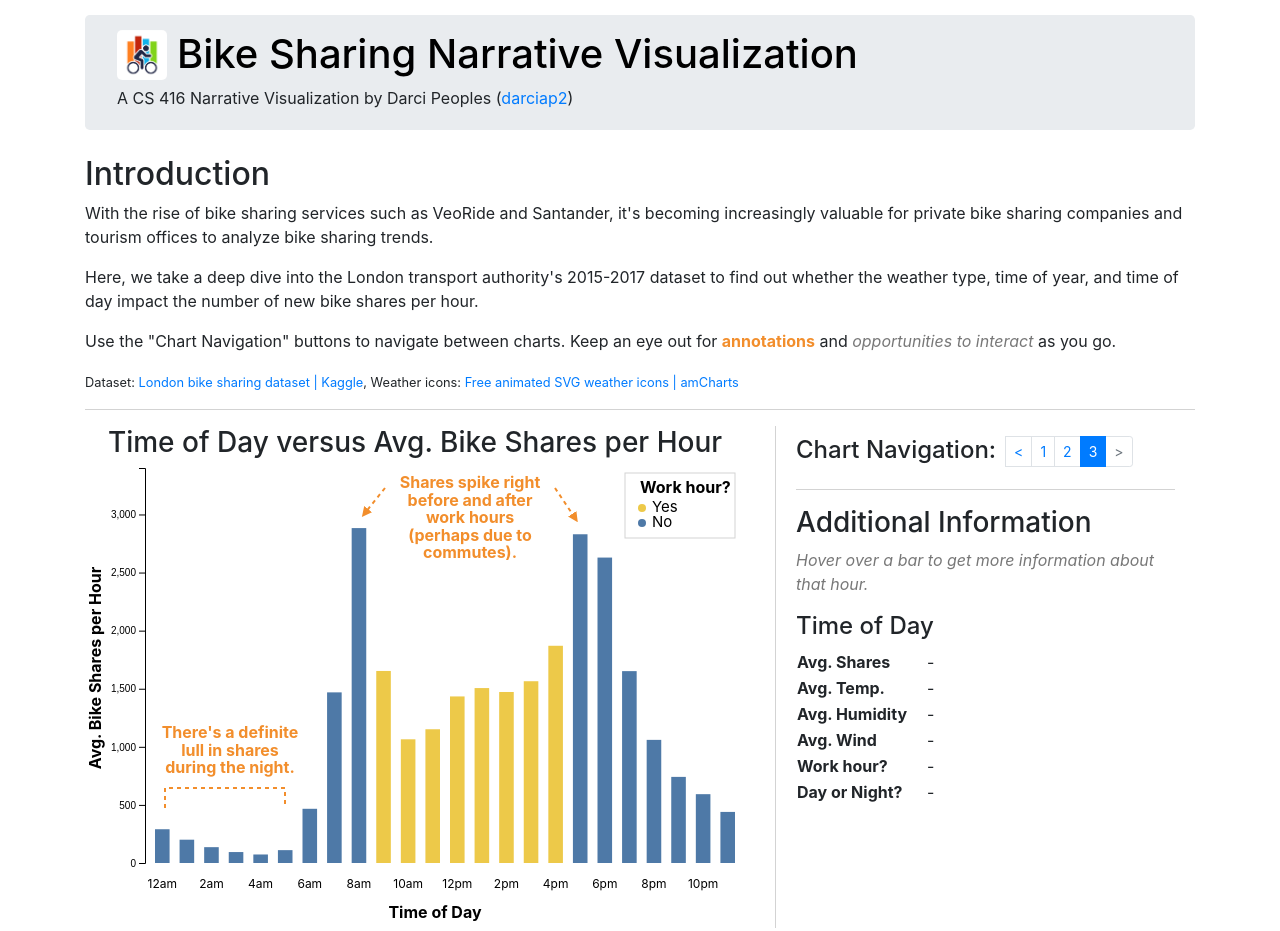
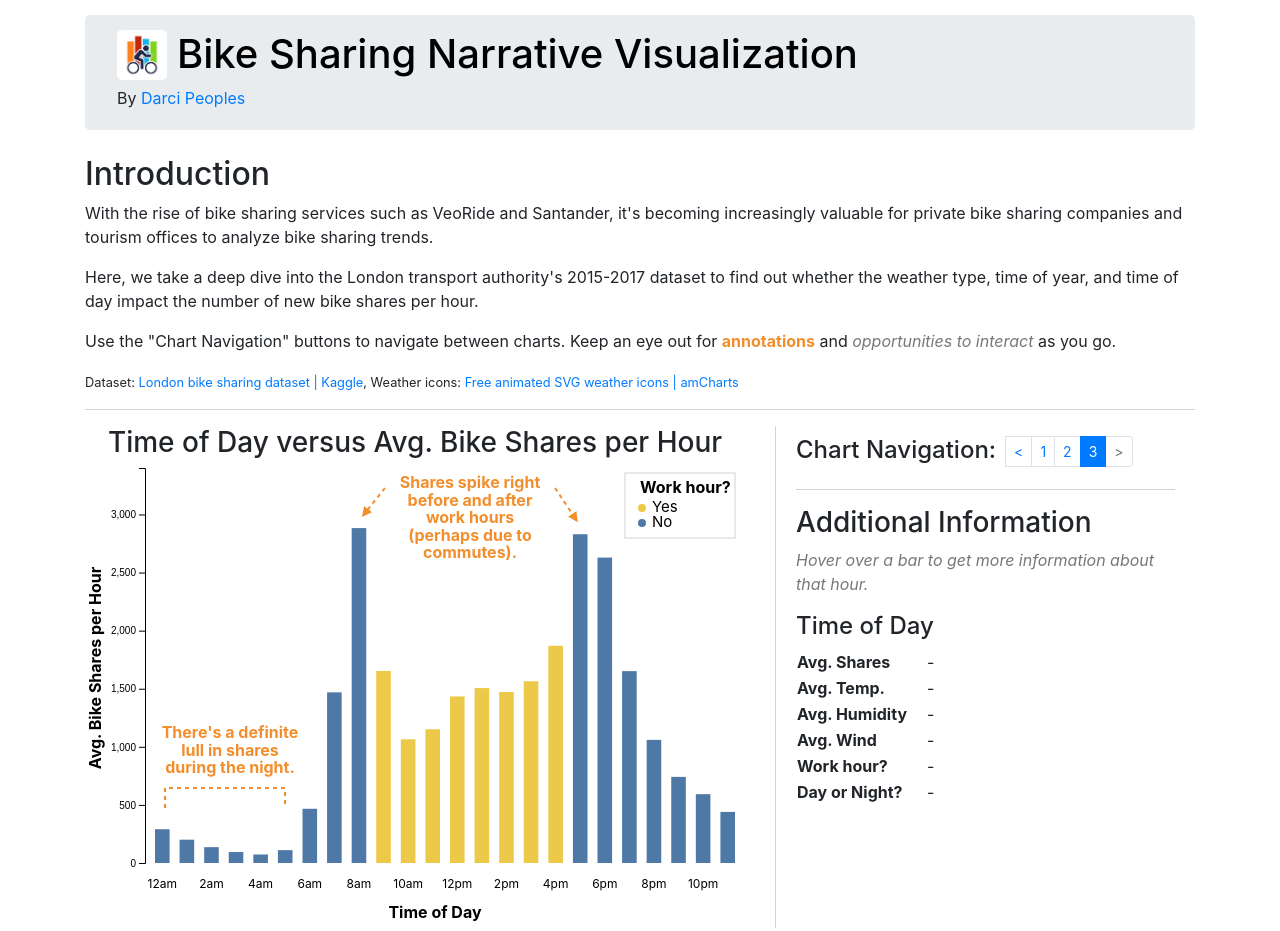
Before and after one commit to darcipeoples/bike-sharing-viz, a plain HTML site: page chart-hour.html in a window 1280 px wide. Shown: the top 931 px of the page. Drawn offline with nearby package versions, Linux system fonts and the light colour scheme.

Commit message:
Add screenshots to README, update website header

```diff
--- a/chart-hour.html
+++ b/chart-hour.html
@@ -86,7 +86,7 @@
                     <img src="./img/bike-logo.png" class="logo"></img>
                     <h1>Bike Sharing Narrative Visualization</h1>
                 </a>
-                <p>A CS 416 Narrative Visualization by Darci Peoples (<a href="https://github.com/darciap2" target="_blank">darciap2</a>)</p>
+                <p>By <a href="https://www.darcipeoples.com" target="_blank">Darci Peoples</a></p>
             </div>
         </div>
 
```
Also changed, not shown: chart-month.html (+1 -1 lines), index.html (+1 -1 lines), screenshots/month.png (added), screenshots/time-of-day.png (added), screenshots/weather.png (added), 1 other file.
